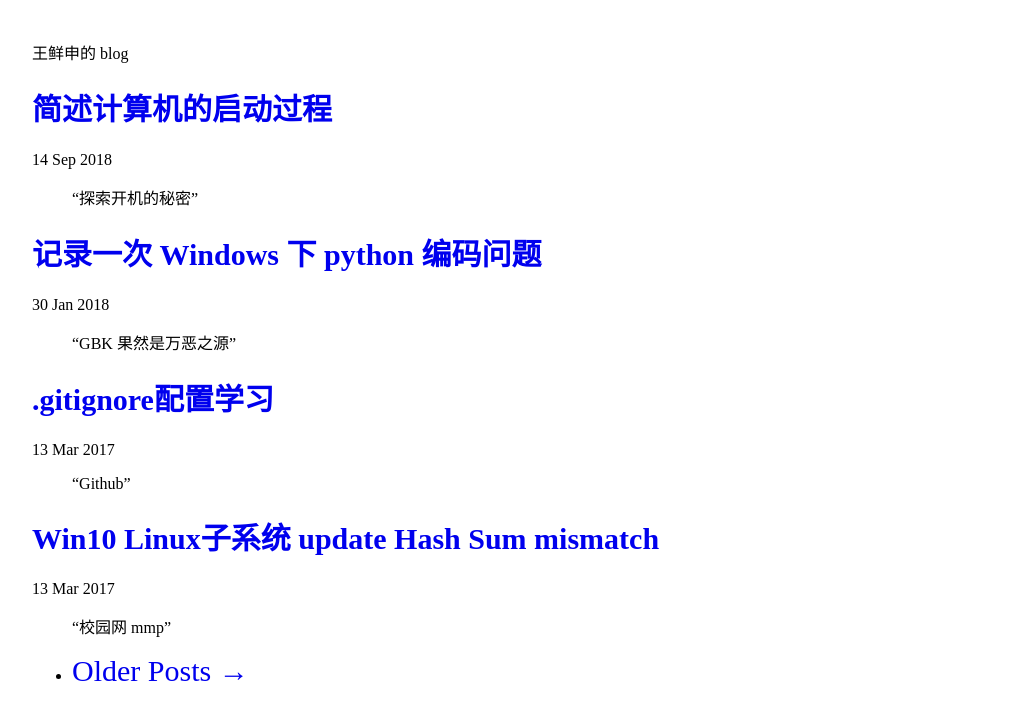
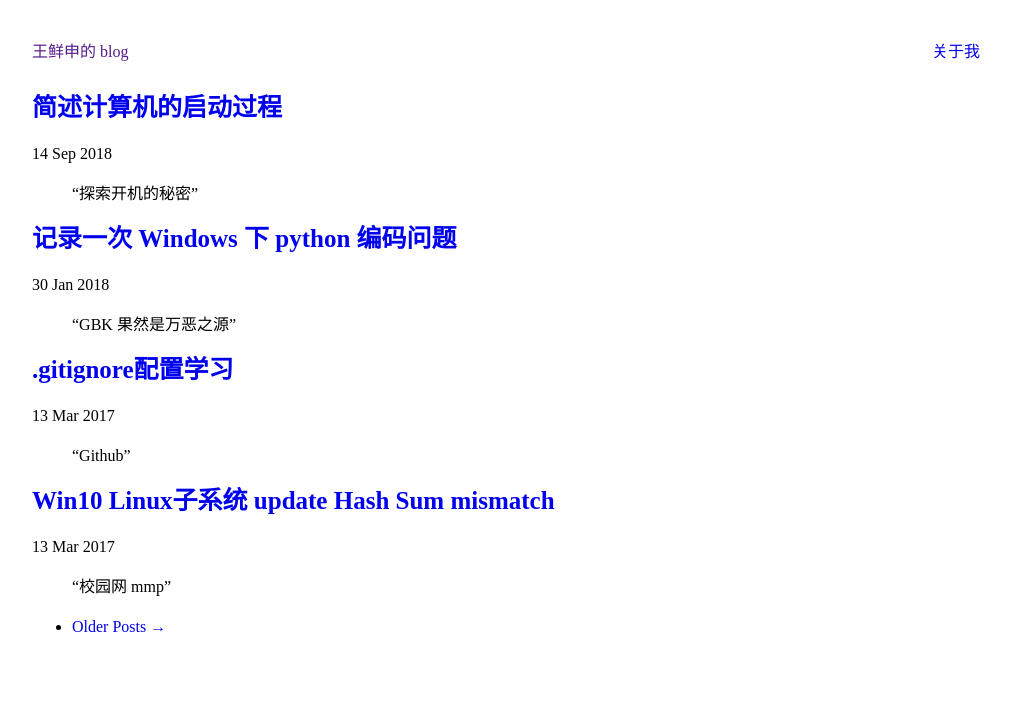
Before and after one commit to thewangcj/thewangcj.github.io, a Jekyll site: the page built from index.html, in a window 1280 px wide. Shown: the top 720 px of the page, without its empty margins (8-1019 px from the left). Built offline with Jekyll 4.4.1, drawn with Linux system fonts in a browser that asks for light colours; the list of posts is cut into pages by our own code.

Commit message:
modify line-height,add about me

```diff
--- a/_includes/head.html
+++ b/_includes/head.html
@@ -3,5 +3,6 @@
     <title>{{ page.title }}</title>
     <link rel="stylesheet" type="text/css" href="{{site.url}}/../assets/css/rouge.css">
     <link rel="stylesheet" type="text/css" href="{{site.url}}/../assets/css/thewangcj-css.css">
+    <link rel="stylesheet" type="text/css" href="{{site.url}}/../assets/css/default.css">
     <link rel="shortcut icon" type="image/x-icon" href="{{site.url}}/../assets/img/favicon.ico">
 </head>
--- /dev/null
+++ b/assets/css/default.css
@@ -0,0 +1,5 @@
+a {
+	display: block;
+	font-size: 100%;
+	text-decoration: none;
+}
--- a/assets/css/thewangcj-css.css
+++ b/assets/css/thewangcj-css.css
@@ -1,11 +1,33 @@
-a {
+.index-a {
 	display: block;
-	font-size: 30px;
+	font-size: 25px;
 	text-decoration: none;
 }
 
 body {
 	margin: 40px;
 	font-family:"Microsoft Yahei";
-	/*line-height: 1.5em;*/
+	line-height: 1.5em;
 }
+
+#index-navi {
+	height: 35px;
+}
+
+#index-navi>ul{
+	float: left;
+	width: 100%;
+	list-style-type:none;
+	margin:0;
+	padding:0;
+}
+
+#index-home{
+	float: left;
+	width: 75%;
+}
+
+#index-about{
+	float: left;
+	width: 25%;
+}
--- a/index.html
+++ b/index.html
@@ -2,17 +2,25 @@
 title: thewangcj's blog
 layout: default
 ---
+<div id="index-navi">
+  <ul>
+    <li><a id="index-home"href="{{ site.baseurl }}">{{ site.title }}</a></li>
+    <li><a id="index-about" href="{{ site.baseurl }}/about.html">关于我</a></li>
+  </ul>
+</div>
 
-{{ site.title }}
 
 <!-- 遍历分页后的文章 -->
+<div>
   {% for post in paginator.posts %}
-  <h1><a href="{{ post.url }}">{{ post.title }}</a></h1>
+    <h1><a class="index-a" href="{{ post.url }}">{{ post.title }}</a></h1>
     <p class="author">
       <span class="date">{{ post.date| date_to_string }}</span>
     </p>
     <p>{{ post.excerpt }}</p>
   {% endfor %}
+</div>
+
 
 <!-- Pager -->
 {% if paginator.total_pages > 1 %}
```
Also changed, not shown: _posts/2018-1-30-python-encode.md (+1 -1 lines), about.html (+9 -0 lines). Lines whose indentation alone changed are shown as unchanged.
